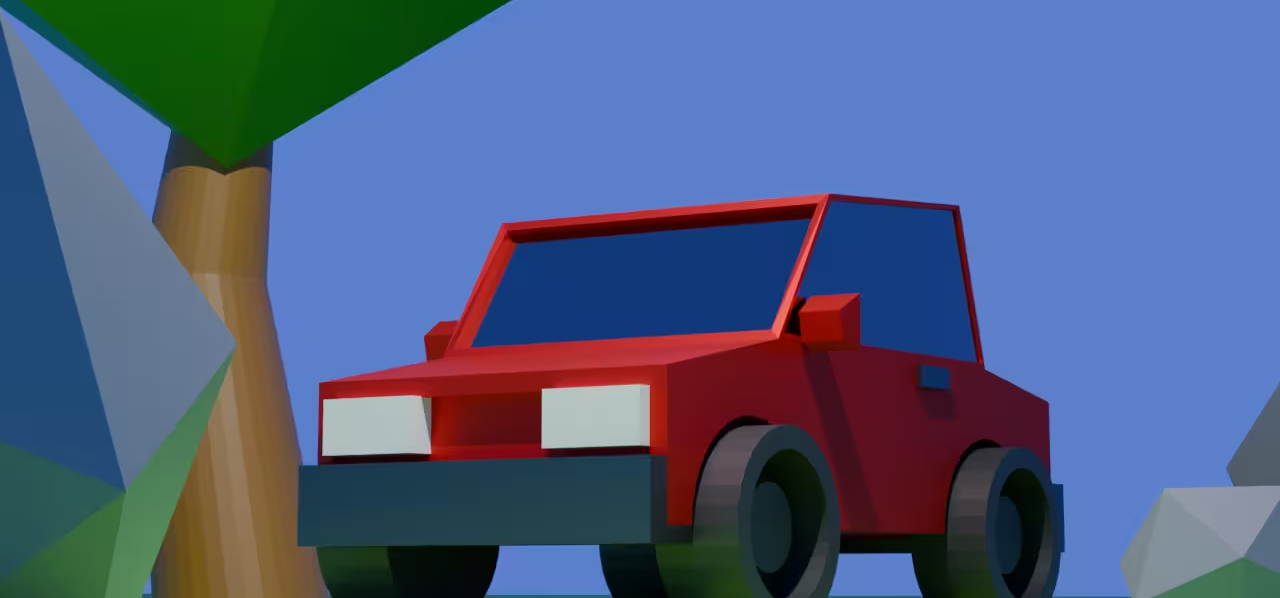
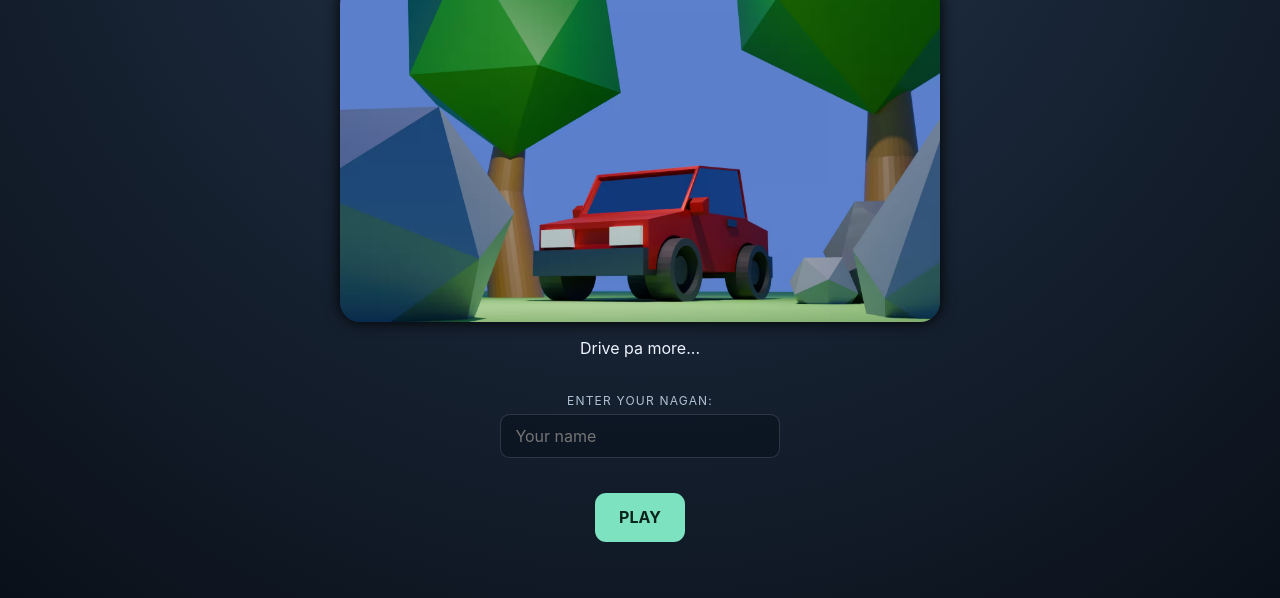
Before and after one commit to kurtallenk/driveworld, a website built with Vite: page index.html in a window 1280 px wide. Shown: the part 202-800 px from the top of the page. Built offline with nearby package versions, Linux system fonts and the light colour scheme; files whose address does not match are found by name.

Commit message:
Refactor CSS styles for improved layout and design

```diff
--- a/src/style.css
+++ b/src/style.css
@@ -29,6 +29,14 @@ canvas {
 }
 
 #loading[hidden], #hud[hidden] { display: none; }
+
+.bg_loading{
+  width: 600px;
+  height: auto;
+
+  border-radius: 20px;
+  box-shadow: 0 0 15px black;
+}
 
 h1 {
   letter-spacing: 0.2em;
@@ -322,7 +330,7 @@ pre {
 .name-entry {
   display: flex;
   flex-direction: column;
-  align-items: flex-start;
+  align-items: center;
   gap: 0.35rem;
   margin-top: 1.2rem;
   width: min(280px, 80vw);
```
